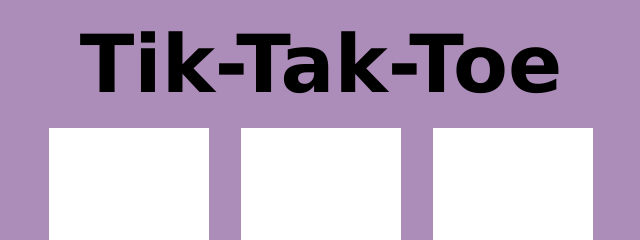
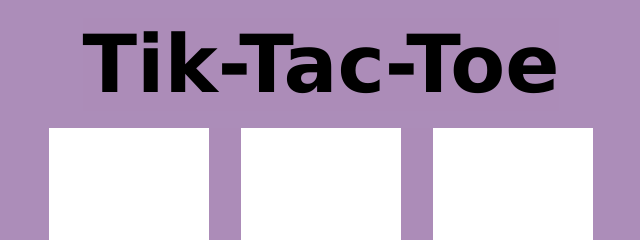
Before and after one commit to Jcdcm20/web_tik_tac_toe, a plain HTML site: page index.html in a window 1280 px wide. Shown: the top 240 px of the page, 319-959 px from the left. Drawn offline with Linux system fonts and the light colour scheme.

Commit message:
Fix typo

```diff
--- a/index.html
+++ b/index.html
@@ -3,13 +3,13 @@
 <head>
   <meta charset="UTF-8">
   <meta name="viewport" content="width=device-width, initial-scale=1.0">
-  <title>Tik-Tak-Toe</title>
+  <title>Tik-Tac-Toe</title>
   <link rel="stylesheet" href="./styles/style.css">
   <script src="./scripts/script.js" defer></script>
 </head>
 <body>
   <header>
-    <h1>Tik-Tak-Toe</h1>
+    <h1>Tik-Tac-Toe</h1>
   </header>
   <main>
     <section id="game">
```
